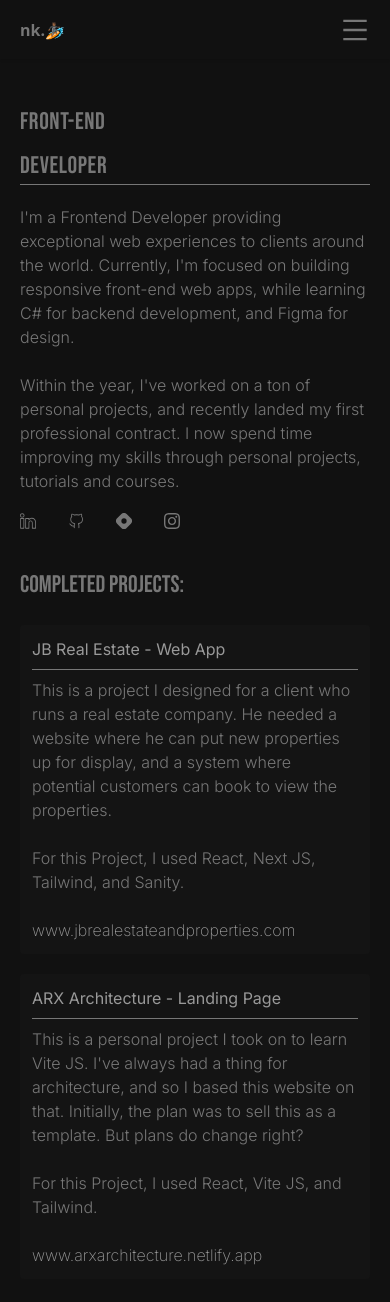
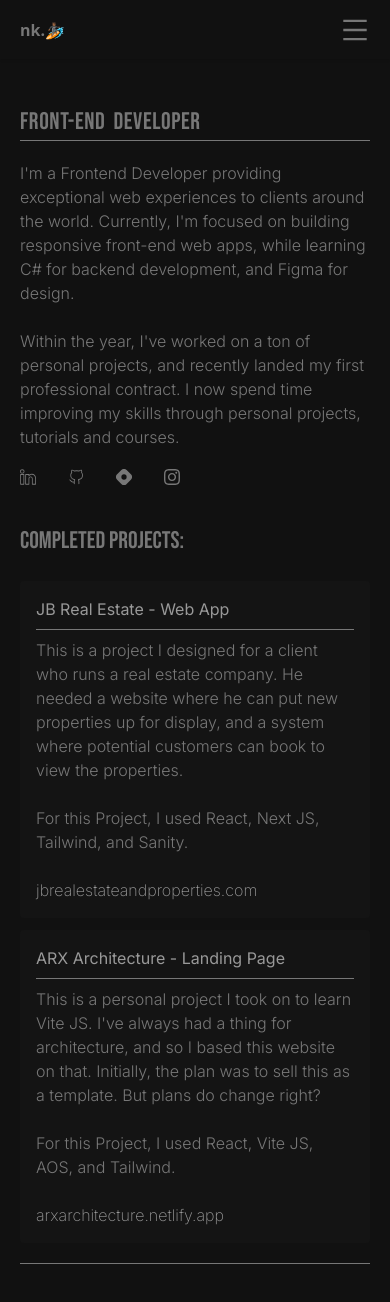
Before and after one commit to topboyasante/my-portfolio, a Next.js app: page / in a window 390 px wide. Built offline with nearby package versions, Linux system fonts and the light colour scheme; a web font is replaced by a local one.

Commit message:
Progress.

```diff
--- a/src/components/page-sections/home/Hero.jsx
+++ b/src/components/page-sections/home/Hero.jsx
@@ -23,7 +23,7 @@ function Hero() {
         <section className='max-w-[1600px] mx-auto h-full p-5 flex flex-col justify-center'>
 
             <section className='lg:h-[30%]'>
-                <div className='flex flex-col md:flex-row md:items-center gap-2 md:gap-5'>
+                <div className='flex flex-row md:items-center gap-2 md:gap-5'>
                     <h1 className='text-bn text-[1.5em] md:text-[3em] lg:text-[8em] tracking-wide'>
                         <span className="name opacity-0 hover:text-white ease duration-500 cursor-pointer">F</span>
                         <span className="name opacity-0 hover:text-white ease duration-500 cursor-pointer">R</span>
--- a/src/components/page-sections/home/Projects.jsx
+++ b/src/components/page-sections/home/Projects.jsx
@@ -23,7 +23,7 @@ function Projects() {
       description:`This is a personal project I took on to learn Vite JS.
       I've always had a thing for architecture, and so I based this website on that.
       Initially, the plan was to sell this as a template. But plans do change right?`,
-      tools:`For this Project, I used React, Vite JS, and Tailwind.`
+      tools:`For this Project, I used React, Vite JS, AOS, and Tailwind.`
     },
   ]
 
@@ -33,23 +33,24 @@ function Projects() {
         <section className='max-w-[1600px] mx-auto h-full p-5'>
             <p className='text-bn text-2xl md:text-3xl lg:text-5xl'>Completed Projects:</p>
             <br />
-              <section className='grid lg:grid-cols-3 gap-5 place-items-center'>
+              <section className='grid grid-cols-1 md:grid-cols-2 lg:grid-cols-3 place-items-center gap-3 '>
                   {
                     projects.map((item)=>{
                       return(
-                          <section className='rounded p-3 lg:p-5 hover:text-white ease duration-500 bg-[#141414]'>
+                          <section className='rounded p-4 lg:p-5 hover:text-white ease duration-500 bg-[#141414] w-full lg:h-[280px]'>
                             <p className='pb-2 text-[#999999]'>{item.name} - {item.type}</p>
                             <hr className='border-[#777777]'/>
                             <p className='pt-2 font-light'>{item.description}</p>
                             <br />
                             <p className='font-light'>{item.tools}</p>
                             <br />
-                            <a href={item.link} target="_blank" className='text-[#999999] font-extralight'>www.{item.url}</a>
+                            <a href={item.link} target="_blank" className='text-[#999999] font-extralight'>{item.url}</a>
                           </section>
                       )
                     })
                   }
               </section>
+              <hr className='border-[#777777] my-5'/>
         </section>
     </main>
   )
```
